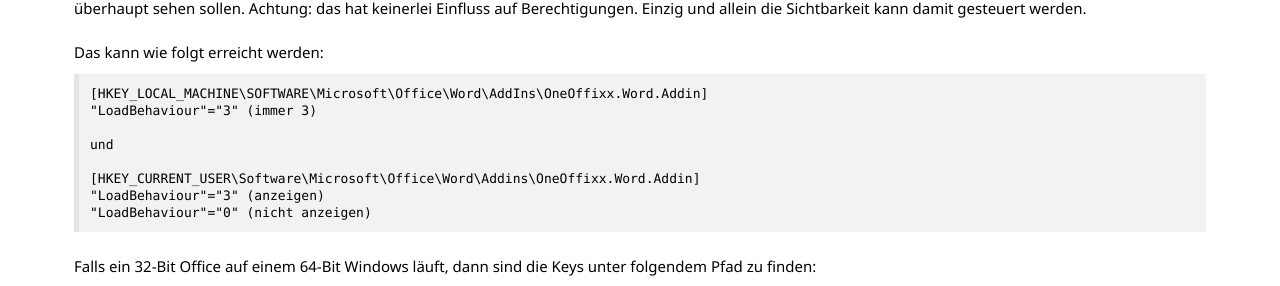
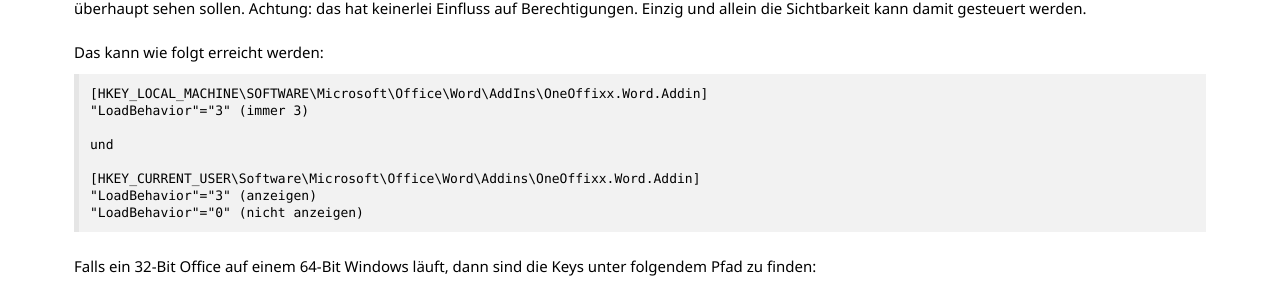
Before and after one commit to primesoft-group/oneoffixx-docs, a Jekyll site: the page built from _pages/install/de/client.md, in a window 1280 px wide and 900 px high, scrolled down 4052 px. Shown: the part 174-460 px from the top of the window. Built offline with Jekyll 4.4.1, drawn with Linux system fonts in a browser that asks for light colours; nearby versions of some CDN libraries; some web fonts are replaced.

Commit message:
Update client.md

```diff
--- a/_pages/install/de/client.md
+++ b/_pages/install/de/client.md
@@ -155,13 +155,13 @@
 Das kann wie folgt erreicht werden:
 
     [HKEY_LOCAL_MACHINE\SOFTWARE\Microsoft\Office\Word\AddIns\OneOffixx.Word.Addin]
-    "LoadBehaviour"="3" (immer 3)
+    "LoadBehavior"="3" (immer 3)
 
     und
 
     [HKEY_CURRENT_USER\Software\Microsoft\Office\Word\Addins\OneOffixx.Word.Addin]
-    "LoadBehaviour"="3" (anzeigen)
-    "LoadBehaviour"="0" (nicht anzeigen)
+    "LoadBehavior"="3" (anzeigen)
+    "LoadBehavior"="0" (nicht anzeigen)
 
 
 Falls ein 32-Bit Office auf einem 64-Bit Windows läuft, dann sind die Keys unter folgendem Pfad zu finden:
```
